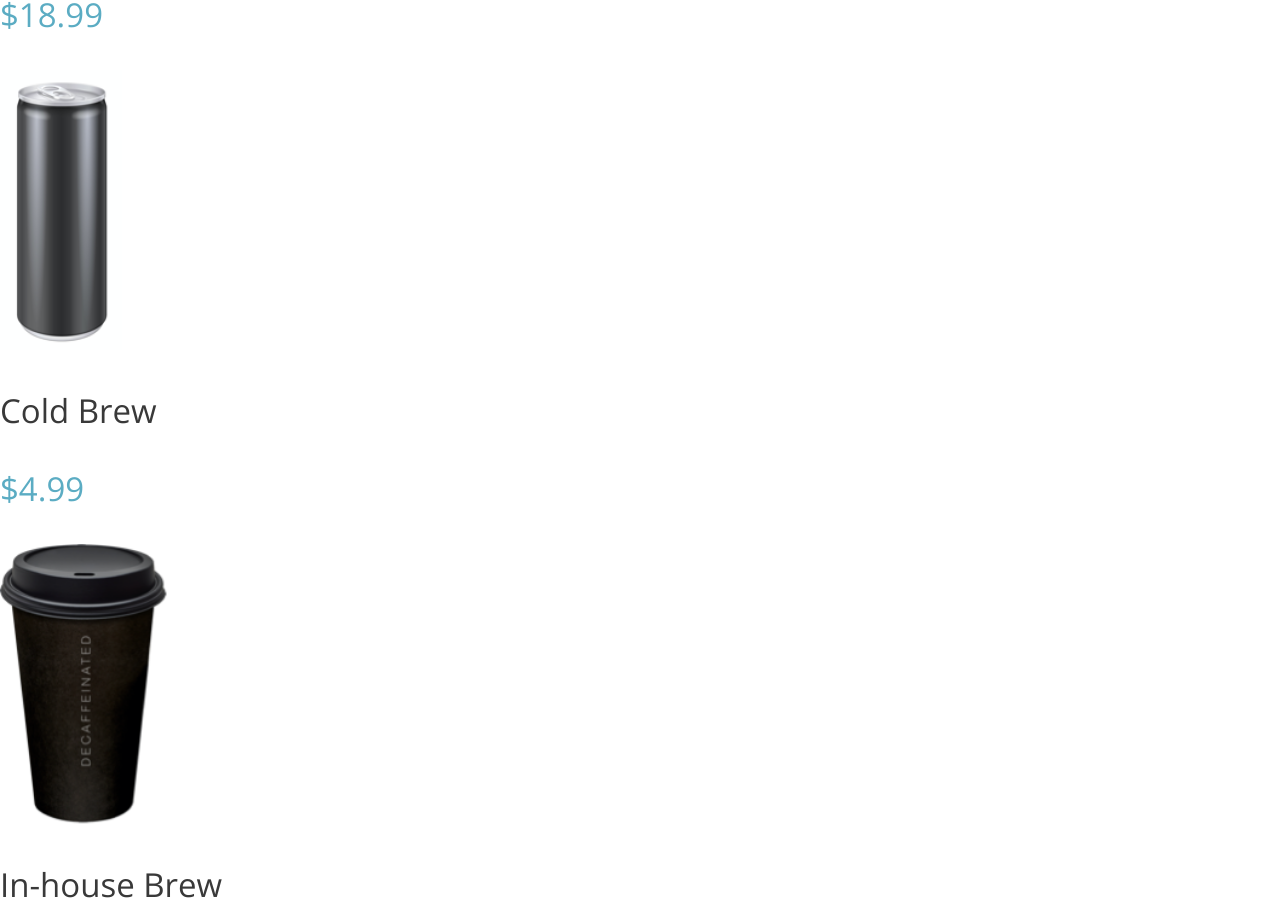
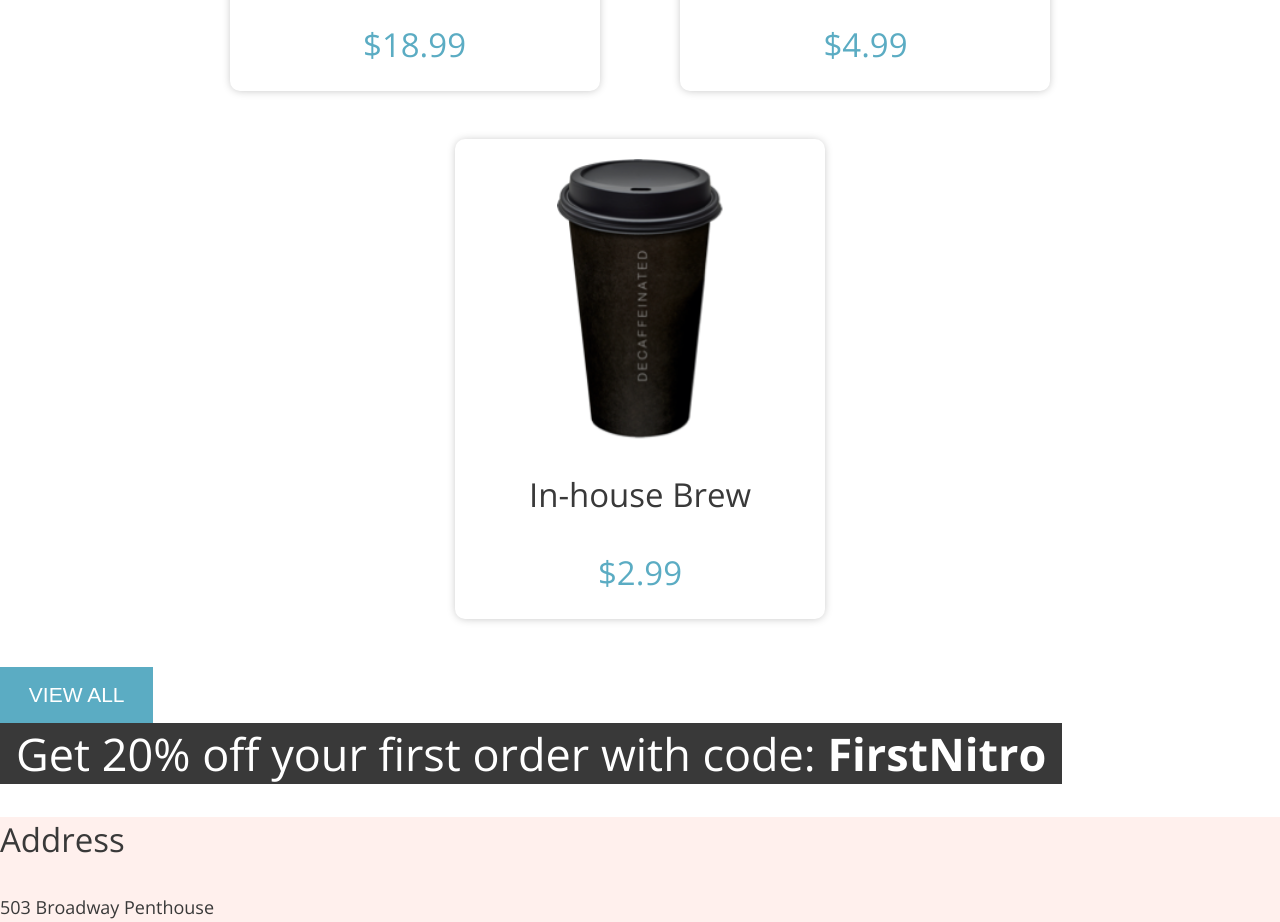
Before and after one commit to gjjrpin/Coffee-Shop---Sprint-1, a plain HTML site: page index.html in a window 1280 px wide. Shown: the part 1436-2358 px from the top of the page. Drawn offline with nearby package versions, Linux system fonts and the light colour scheme.

Commit message:
Landing Page card change

```diff
--- a/css/landing.css
+++ b/css/landing.css
@@ -9,14 +9,36 @@ button {
   border: none;
   font-size: 1.3125rem;
   font-weight: 400;
+  padding: 1rem 1.8rem;
 }
 
 .our-products {
   font-size: 3.75rem;
   font-weight: 300;
 }
+
+.our-products-card {
+  width: 20.625rem;
+  height: 27.5rem;
+  padding: 1.25rem;
+  border-radius: 0.625rem;
+  box-shadow: 0rem 0.0313rem 0.5625rem -0.0625rem rgba(0, 0, 0, 0.25);
+}
+
+.our-products-card_holder > .our-products-card {
+  display: inline-block;
+  margin: 0 2.4rem 3rem;
+}
+
+.our-products-card_holder {
+  text-align: center;
+}
+
 .our-products-image_height {
   height: 17.5rem;
+  display: block;
+  margin-left: auto;
+  margin-right: auto;
 }
 
 .our-products-title_font {
@@ -31,7 +53,7 @@ button {
 }
 
 .discount-banner {
-  width: 90%;
+  width: 83%;
   background-color: #393939;
   color: #ffffff;
 }
--- a/index.html
+++ b/index.html
@@ -40,7 +40,8 @@
     </header>
     <section>
       <h2 class="our-products">Our Products</h2>
-      <div>
+      <div class="our-products-card_holder">
+        <div class="our-products-card">
           <img
             src="./assets/coffeebeans-hero.png"
             class="our-products-image_height"
@@ -49,7 +50,7 @@
           <h3 class="our-products-title_font">Coffee Beans</h3>
           <p class="our-products-price_font">$18.99</p>
         </div>
-      <div>
+        <div class="our-products-card">
           <img
             src="./assets/coldbrew.png"
             class="our-products-image_height"
@@ -58,7 +59,7 @@
           <h3 class="our-products-title_font">Cold Brew</h3>
           <p class="our-products-price_font">$4.99</p>
         </div>
-      <div>
+        <div class="our-products-card">
           <img
             src="./assets/inhousebrew.png"
             class="our-products-image_height"
@@ -66,6 +67,7 @@
           />
           <h3 class="our-products-title_font">In-house Brew</h3>
           <p class="our-products-price_font">$2.99</p>
+        </div>
       </div>
       <a href="./pages/menu.html"><button>VIEW ALL</button></a>
     </section>
```
Lines whose indentation alone changed are shown as unchanged.
